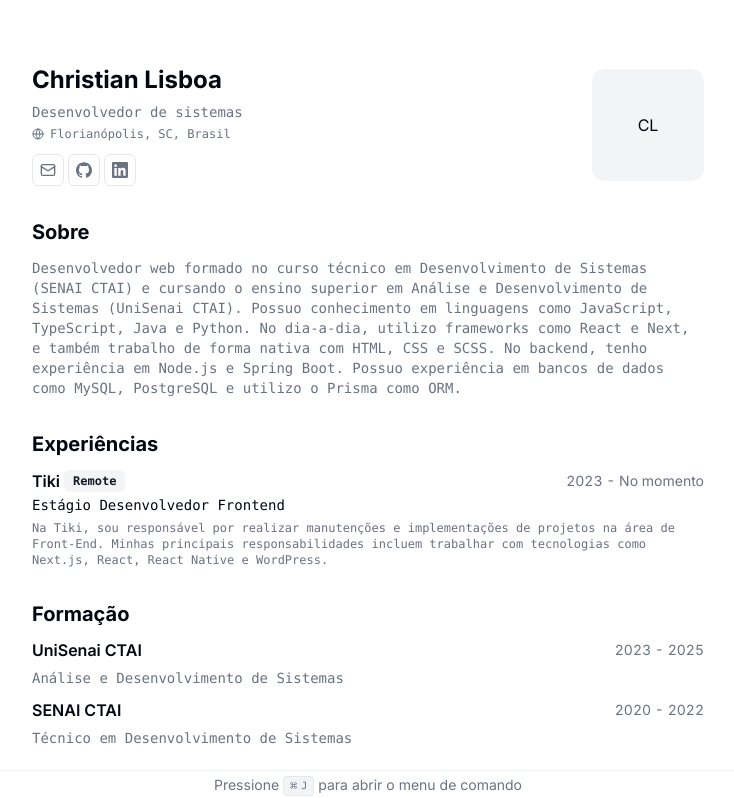
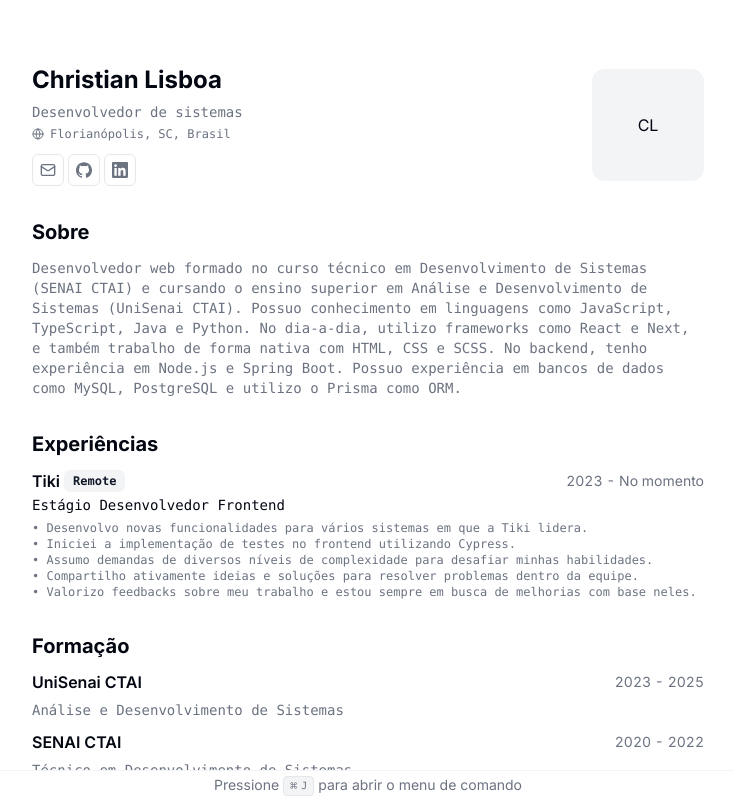
Before and after one commit to christianlsb/curriculo, a Next.js app: page / in a window 1280 px wide. Shown: the top 798 px of the page, without its empty margins (272-1006 px from the left). Built offline with nearby package versions, Linux system fonts and the light colour scheme.

Commit message:
Trabalho -> Altera descrocap da tiki

```diff
--- a/src/data/resume-data.tsx
+++ b/src/data/resume-data.tsx
@@ -1,5 +1,6 @@
 import { GitHubIcon } from "../components/icons/GitHubIcon";
 import { LinkedInIcon } from "../components/icons/LinkedInIcon";
+
 export const RESUME_DATA = {
   name: "Christian Lisboa",
   initials: "CL",
@@ -46,10 +47,21 @@ export const RESUME_DATA = {
       title: "Estágio Desenvolvedor Frontend",
       start: "2023",
       end: "No momento",
-      description:
-        "Na Tiki, sou responsável por realizar manutenções e implementações de projetos na área de Front-End. Minhas principais responsabilidades incluem trabalhar com tecnologias como Next.js, React, React Native e WordPress.",
+      description: [
+        "• Desenvolvo novas funcionalidades para vários sistemas em que a Tiki lidera.",
+        <br key={1} />,
+        "• Iniciei a implementação de testes no frontend utilizando Cypress.",
+        <br key={2} />,
+        "• Assumo demandas de diversos níveis de complexidade para desafiar minhas habilidades.",
+        <br key={3} />,
+        "• Compartilho ativamente ideias e soluções para resolver problemas dentro da equipe. ",
+        <br key={4} />,
+        "• Valorizo feedbacks sobre meu trabalho e estou sempre em busca de melhorias com base neles.",
+        <br key={5} />,
+      ],
     },
   ],
+
   skills: [
     "JavaScript",
     "TypeScript",
```
